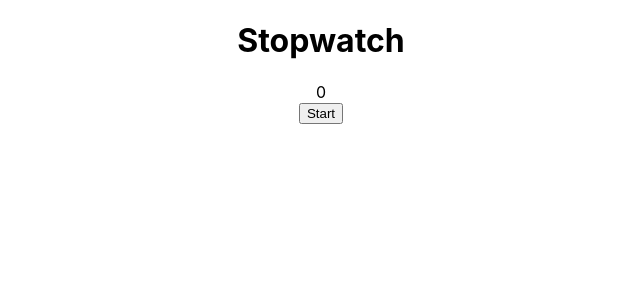
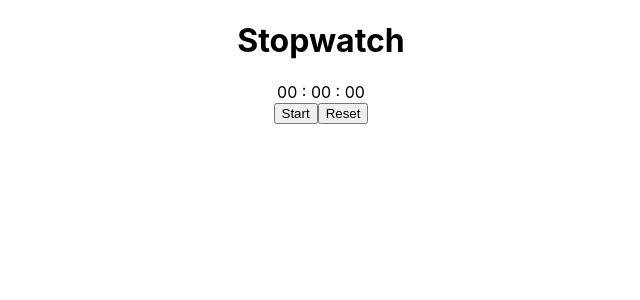
Before and after one commit to miguel-hv/react-stopwatch, a React (Create React App) app: page / in a window 1280 px wide. Shown: the top 300 px of the page, without its empty margins (319-959 px from the left). Built offline with nearby package versions, Linux system fonts and the light colour scheme.

Commit message:
FEAT: format time

```diff
--- a/src/components/Timer/Timer.jsx
+++ b/src/components/Timer/Timer.jsx
@@ -1,6 +1,6 @@
 import { useRef, useState } from "react";
 
-const ONE_SECOND = 100;
+const HUNDRETH_OF_SECOND = 10;
 
 const Timer = () => {
     const [timer, setTimer] = useState(0);
@@ -9,8 +9,10 @@ const Timer = () => {
     const countRef = useRef(null);
 
     function handleStartPause() {
-        if(!isRunning) {
-            countRef.current =  setInterval(()=>{setTimer(timer => timer + 1)}, 1 * ONE_SECOND);
+        if (!isRunning) {
+            countRef.current = setInterval(() => {
+                setTimer((timer) => timer + 1);
+            }, 1 * HUNDRETH_OF_SECOND);
             setIsRunning(true);
             // console.log(isRunning);
         } else {
@@ -19,31 +21,37 @@ const Timer = () => {
         }
     }
 
-    // function handlePause() {
-    //     clearInterval(countRef.current);
-    //     setIsRunning(false);
-    //     // console.log(isRunning);
+    function handleReset() {
+        if (!isRunning) {
+            clearInterval(countRef.current);
+            setTimer(0);
+        }
+    }
 
-    // }
+    function formatTime() {
 
-    // function handleResume() {
-    //     countRef.current =  setInterval(()=>{setTimer(timer => timer + 1)}, 1 * ONE_SECOND);
-    //     setIsRunning(true);
-    //     // console.log(isRunning);
+        const tenthOfSecondsFormatted = `0${timer % 6000}`.slice(-2);
+        const seconds = `${Math.floor(timer / 100)}`;
+        const secondsFormatted = `0${seconds % 60}`.slice(-2);
+        const minutes = `${Math.floor(timer / 6000)}`;
+        const minutesFormatted = `0${minutes % 600}`.slice(-2);
 
-    // }
+        return `${minutesFormatted} : ${secondsFormatted} :  ${tenthOfSecondsFormatted}`;
+    }
 
     return (
         <div>
-            <div> {timer} </div>
+            <div>
+                {/* {timer} */}
+                {formatTime()}
+            </div>
             <div>
                 <button onClick={handleStartPause}>
-                {isRunning ?
-                    "Pause" :
-                    "Start"
-                }
+                    {isRunning ? "Pause" : "Start"}
                 </button>
-                {/* <button onClick={handlePause}> Pause </button> */}
+                {!isRunning ? (
+                    <button onClick={handleReset}> Reset </button>
+                ) : null}
                 {/* <button onClick={handleResume}> Resume </button> */}
             </div>
         </div>
```
